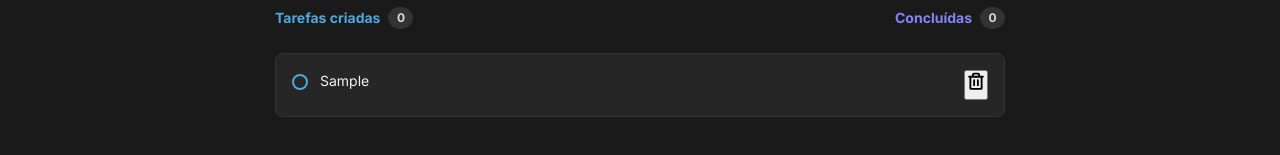
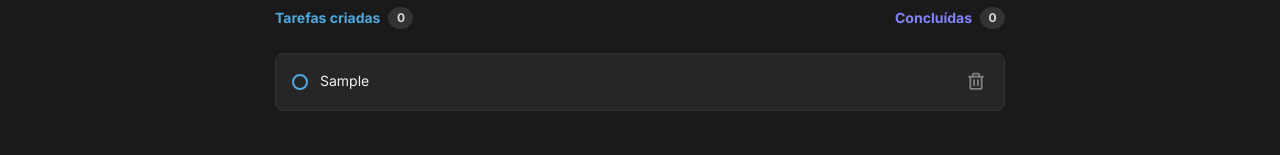
Before and after one commit to ligiapretel/desafio-ignite-todo-list, a React (Vite) app: page / in a window 1280 px wide. Both pictures are taken after typing "Sample" into the empty fields and a click on the button "Criar". Shown: the part 261-416 px from the top of the page. Built offline with nearby package versions, Linux system fonts and the light colour scheme.

Commit message:
styles: Ajustando estilo do botão de deletar tarefa

```diff
--- a/src/components/TaskCard.module.css
+++ b/src/components/TaskCard.module.css
@@ -16,11 +16,27 @@
     flex-grow: 1;
 }
 
-.delete {
+.card > button {
+    border-radius: 4px;
+    border: none;
+    width: 1.5rem;
+    height: 1.5rem;
+    background-color: transparent;
+    display: flex;
+    align-items: center;
+    justify-content: center;
+}
+
+.card > button:hover {
+    background-color: var(--gray-400);
+}
+
+.card .delete {
+    color: var(--gray-300);
     flex-shrink: 0;
 }
 
-.delete:hover {
+.card .delete:hover {
     color: var(--danger);
     cursor: pointer;
 }
```
